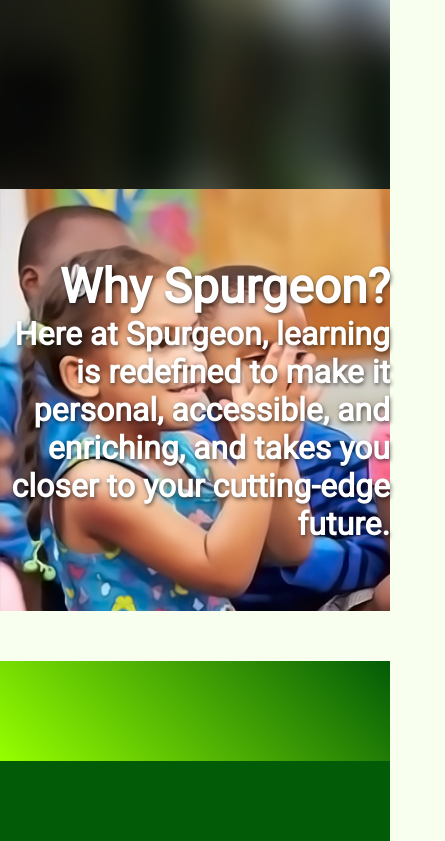
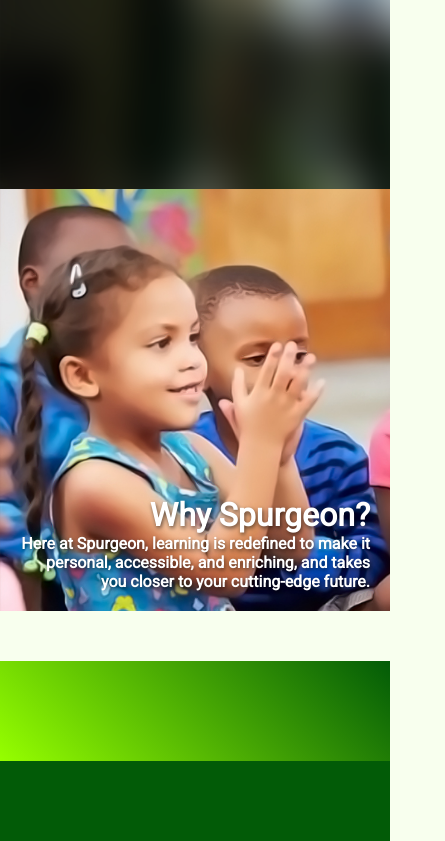
Before and after one commit to Lougerb/First-Website-w--SASS, a plain HTML site: page index.html in a window 390 px wide. Shown: the part 655-1496 px from the top of the page, 445 px wide, since content can reach past the window. Drawn offline with Linux system fonts and the light colour scheme.

Commit message:
quote fix

```diff
--- a/css/sass/_Layout.scss
+++ b/css/sass/_Layout.scss
@@ -50,12 +50,13 @@
     &-Wrapper {
       &-1 {
         display: flex;
-        justify-content: center;
+        justify-content: flex-end;
         text-align: right;
         float: right;
         flex-direction: column;
         height: 100%;
-        // width: 50vw;
+        width: 50vw;
+        padding: 20px;
         // padding-right: 20px;
       }
     }
--- a/css/sass/_mediaQ.scss
+++ b/css/sass/_mediaQ.scss
@@ -6,6 +6,28 @@
     &-1 {
       .enrollNow {
         flex-direction: column;
+      }
+    }
+    &Quote {
+      &-Wrapper {
+        &-1 {
+          // width: 100vw;
+          .bannerQuote {
+            &-xl {
+              font-size: 2em;
+            }
+            &-sm {
+              font-size: 1em;
+            }
+          }
+        }
+      }
+      &-xl {
+        // width: 90%;
+        font-size: 3em;
+      }
+      &-sm {
+        font-size: 1.5em;
       }
     }
     // &Quote {
@@ -28,6 +50,7 @@
   .banner {
     &-1 {
       .enrollNow {
+        overflow: hidden;
         flex-direction: column;
       }
     }
@@ -35,14 +58,22 @@
       &-Wrapper {
         &-1 {
           width: 100vw;
+          .bannerQuote {
+            &-xl {
+              font-size: 2em;
+            }
+            &-sm {
+              font-size: 1em;
+            }
+          }
         }
       }
       &-xl {
-        width: 100%;
+        // width: 90%;
         font-size: 3em;
       }
       &-sm {
-        font-size: 2em;
+        font-size: 1.5em;
       }
     }
   }
```
Also changed, not shown: css/style.css.
